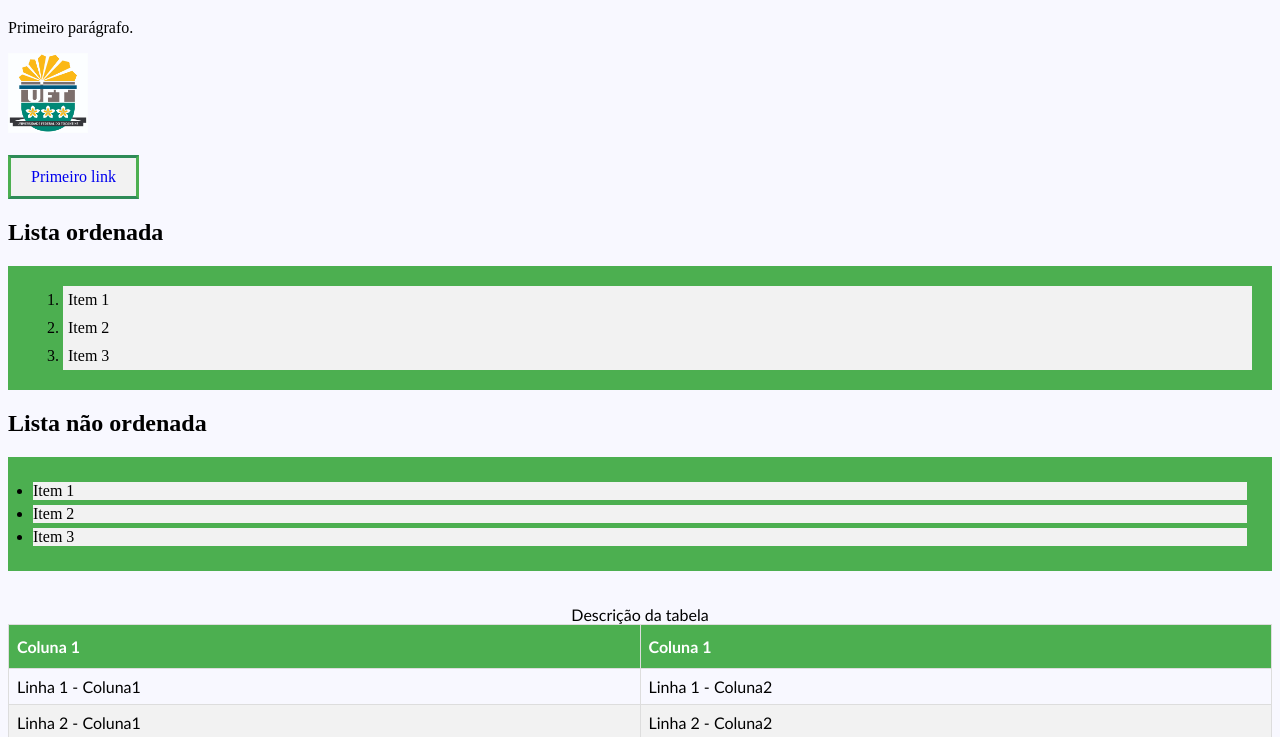
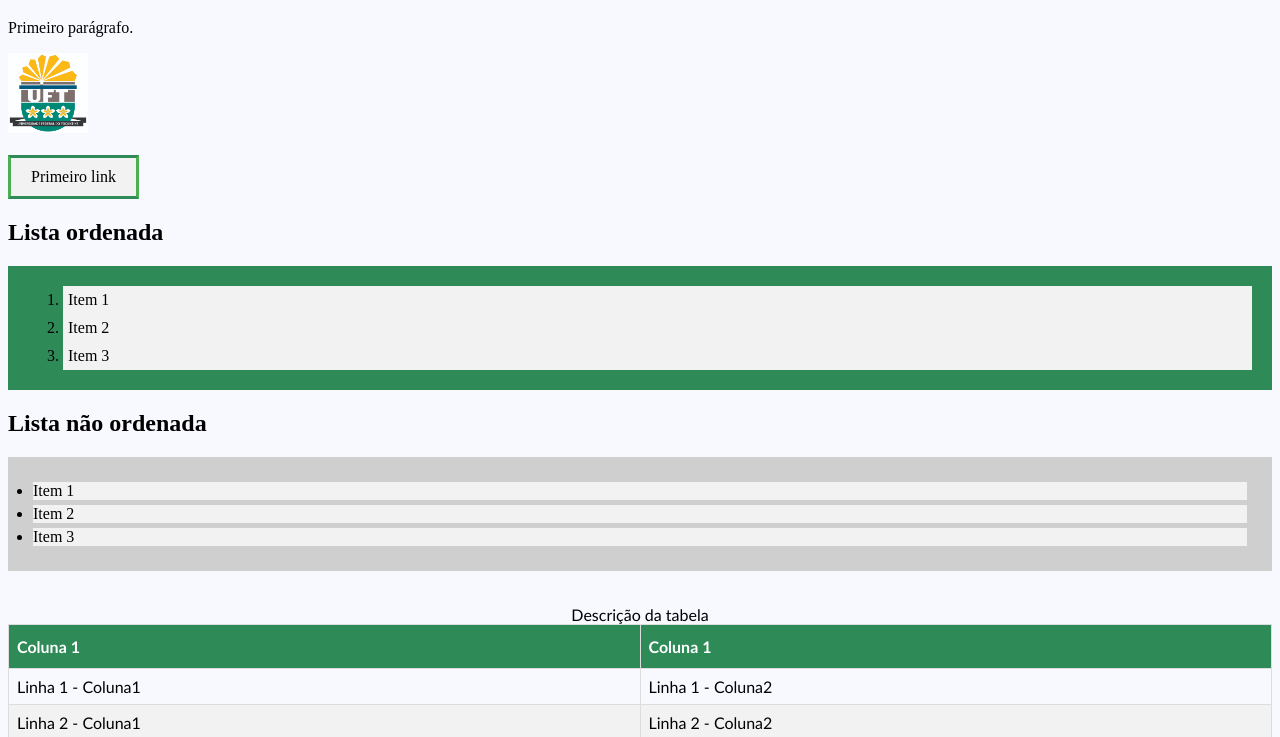
Before and after one commit to keyzemirelle/programacaoComercial, a plain HTML site: page index.html in a window 1280 px wide. Shown: the part 61-798 px from the top of the page. Drawn offline with Linux system fonts and the light colour scheme.

Commit message:
customização

```diff
--- a/css/styles.css
+++ b/css/styles.css
@@ -4,6 +4,7 @@ body{
 
 a:link, a:visited {
     background-color: #f2f2f2;
+    color: black;
     padding: 10px 20px;
     text-align: center;
     text-decoration: none;
@@ -17,7 +18,7 @@ a:hover, a:active {
 }
 
 ol {
-    background: #4CAF50;
+    background: #2E8B57;
     padding: 20px;
 }
 ol li {
@@ -27,7 +28,7 @@ ol li {
 }
 
 ul {
-    background: #4CAF50;
+    background: #CFCFCF;
     padding: 20px;
 }
 ul li {
@@ -50,6 +51,6 @@ ul li {
     padding-top: 12px;
     padding-bottom: 12px;
     text-align: left;
-    background-color: #4CAF50;
+    background-color: #2E8B57;
     color: white;
 }
```
